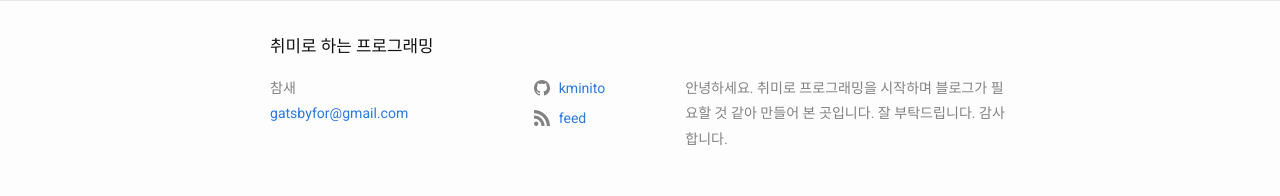
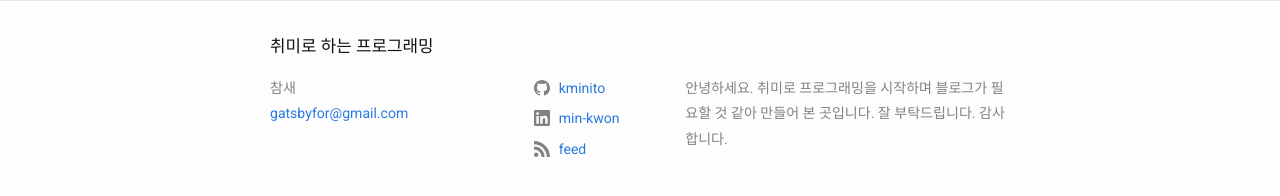
Before and after one commit to kminito/kminito.github.io, a Jekyll site: the page built from index.md, in a window 1280 px wide and 900 px high, scrolled down 3425 px. Shown: the part 678-874 px from the top of the window. Built offline with Jekyll 4.4.1, drawn with Linux system fonts in a browser that asks for light colours.

Commit message:
social link added

```diff
--- a/_config.yml
+++ b/_config.yml
@@ -21,6 +21,9 @@ description: > # this means to ignore newlines until "twitter_username:"
 
 
 github_username:  kminito
+linkedin_username: min-kwon
+# youtube_channel:  UCQu72E1C_2SZ1REKNgckC4w
+# youtube_channel_name: MIN KWON
 rss: feed
 
 baseurl: "" # the subpath of your site, e.g. /blog
--- a/_includes/social.html
+++ b/_includes/social.html
@@ -7,7 +7,10 @@
   {%- if site.pinterest_username -%}<li><a href="https://www.pinterest.com/{{ site.pinterest_username| cgi_escape | escape }}"><svg class="svg-icon"><use xlink:href="{{ '/assets/minima-social-icons.svg#pinterest' | relative_url }}"></use></svg> <span class="username">{{ site.pinterest_username| escape }}</span></a></li>{%- endif -%}
   {%- for mst in site.mastodon -%}{%- if mst.username and mst.instance -%}<li><a href="https://{{ mst.instance| cgi_escape | escape}}/@{{mst.username}}"><svg class="svg-icon"><use xlink:href="{{ '/assets/minima-social-icons.svg#mastodon' | relative_url }}"></use></svg> <span class="username">{{ mst.username|escape }}</span></a></li>{%- endif -%}{%- endfor -%}
   {%- if site.twitter_username -%}<li><a href="https://www.twitter.com/{{ site.twitter_username| cgi_escape | escape }}"><svg class="svg-icon"><use xlink:href="{{ '/assets/minima-social-icons.svg#twitter' | relative_url }}"></use></svg> <span class="username">{{ site.twitter_username| escape }}</span></a></li>{%- endif -%}
+
   {%- if site.youtube_username -%}<li><a href="https://youtube.com/{{ site.youtube_username| cgi_escape | escape }}"><svg class="svg-icon"><use xlink:href="{{ '/assets/minima-social-icons.svg#youtube' | relative_url }}"></use></svg> <span class="username">{{ site.youtube_username| escape }}</span></a></li>{%- endif -%}
+  {%- if site.youtube_channel -%}<li><a href="https://www.youtube.com/channel/{{ site.youtube_channel| cgi_escape | escape }}"><svg class="svg-icon"><use xlink:href="{{ '/assets/minima-social-icons.svg#youtube' | relative_url }}"></use></svg><span class="username">{%- if site.youtube_channel_name -%}{{ site.youtube_channel_name | escape }}{%- else -%}YouTube{%- endif -%}</span></a></li>{%- endif -%}
+
   {%- if site.googleplus_username -%}<li><a href="https://plus.google.com/{{ site.googleplus_username| escape }}"><svg class="svg-icon"><use xlink:href="{{ '/assets/minima-social-icons.svg#googleplus' | relative_url }}"></use></svg> <span class="username">{{ site.googleplus_username| escape }}</span></a></li>{%- endif -%}
   {%- if site.facebook_username -%}<li><a href="https://www.facebook.com/{{ site.facebook_username| cgi_escape | escape }}"><svg class="svg-icon"><use xlink:href="{{ '/assets/minima-social-icons.svg#facebook' | relative_url }}"></use></svg> <span class="username">{{ site.facebook_username| escape }}</span></a></li>{%- endif -%}
   {%- if site.rss -%}<li><a href="{{ 'feed.xml' | relative_url }}"><svg class="svg-icon"><use xlink:href="{{ '/assets/minima-social-icons.svg#rss' | relative_url }}"></use></svg> <span>{{ site.rss | escape }}</span></a></li>{%- endif -%}
```
